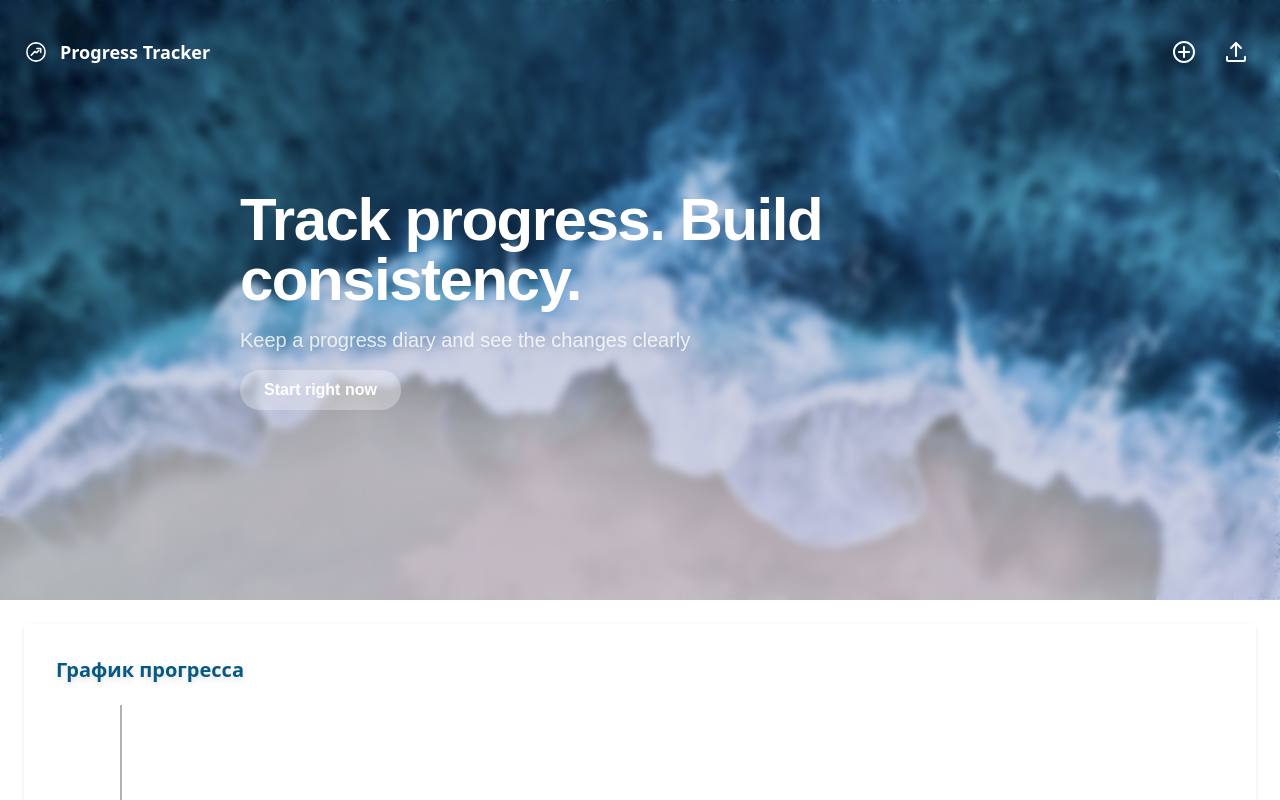
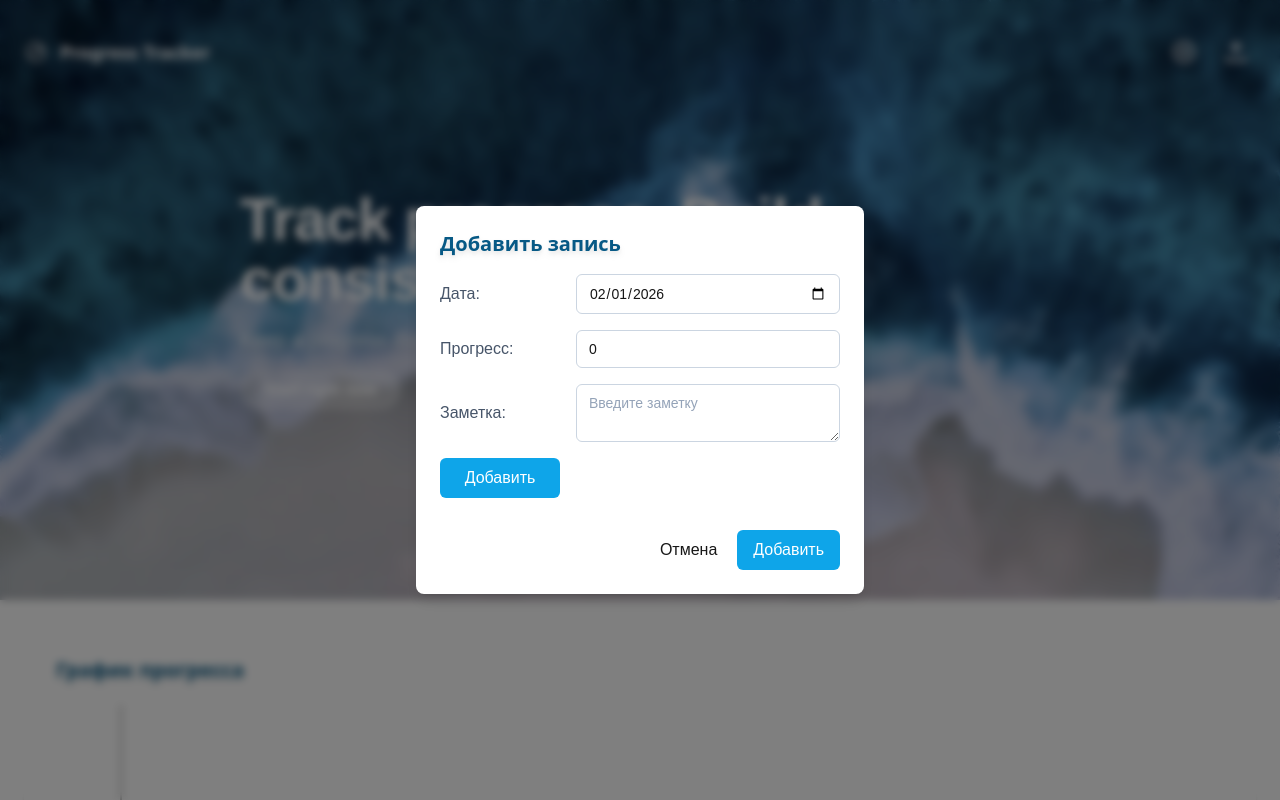
Before and after one commit to KuzeKrott/progress-tracker, a Next.js app: page / in a window 1280 px wide. Both pictures are taken after a click on the button 1184 px from the left and 52 px from the top of the page. Shown: the top 800 px of the page. Built offline with nearby package versions, Linux system fonts and the light colour scheme.

Commit message:
add modal and move form there fix some styles

```diff
--- a/src/app/globals.css
+++ b/src/app/globals.css
@@ -11,7 +11,7 @@
   /* Inputs */
   .input {
     @apply w-full border border-slate-300 rounded-md px-3 py-2 text-sm;
-    @apply focus:outline-none focus:ring-2 focus:ring-blue-600;
+    @apply focus:outline-none focus:ring-2 focus:ring-sky-600;
     @apply placeholder:text-slate-400;
   }
 
@@ -22,6 +22,11 @@
   .text-primary {
     @apply text-sky-800 font-bold font-sans mb-4 text-lg md:text-xl drop-shadow-md;
   }
+
+  .text-button {
+    @apply text-sky-800 font-bold font-sans text-base drop-shadow-md;
+  }
+
   .error-text {
     @apply text-red-500 text-sm mt-1;
   }
@@ -32,8 +37,8 @@
 
   /* Buttons */
   .btn-primary {
-    @apply bg-blue-600 text-white px-4 py-2 rounded-md;
-    @apply hover:bg-blue-700 transition;
+    @apply bg-sky-500 text-white px-4 py-2 rounded-md;
+    @apply hover:bg-sky-600 transition;
   }
 
   .span-btn-secondary {
--- a/src/app/page.tsx
+++ b/src/app/page.tsx
@@ -5,16 +5,18 @@ import ProgressChart from "@/components/ProgressChart";
 import EntriesList from "@/components/EntriesList";
 import Header from "@/components/Header";
 import HeroText from "@/components/HeroText";
+import Modal from "@/components/Modal";
+import { useState } from "react";
 
 export default function Home() {
+  const [isFormOpen, setIsFormOpen] = useState(false);
   return (
     <main className="">
       {/* HERO */}
       <section className="relative h-[600px]">
-        {/* background image */}
         <div className="absolute inset-0 bg-[url('/img/ocean1.jpg')] bg-cover bg-center bg-fixed" />
         <div className="absolute inset-0 bg-black/10 backdrop-blur-sm" />
-        <Header />
+        <Header onAddClick={() => setIsFormOpen(true)} />
         <HeroText />
       </section>
 
@@ -28,10 +30,6 @@ export default function Home() {
             <h2 className="text-primary">График прогресса</h2>
             <ProgressChart />
           </div>
-
-          <div className="bg-white md:col-span-1 p-4 rounded shadow">
-            <ProgressForm />
-          </div>
         </div>
 
         <div className="bg-white p-6 rounded shadow">
@@ -39,6 +37,11 @@ export default function Home() {
           <EntriesList />
         </div>
       </div>
+
+      <Modal isOpen={isFormOpen} onClose={() => setIsFormOpen(false)}>
+        <h2 className="text-primary">Добавить запись</h2>
+        <ProgressForm onCancel={() => setIsFormOpen(false)} />
+      </Modal>
     </main>
   );
 }
--- a/src/components/EntriesList.tsx
+++ b/src/components/EntriesList.tsx
@@ -2,13 +2,22 @@
 
 import { useEntries } from "@/hooks/useEntries";
 import { useSortedEntries, SortOrder } from "@/hooks/useSortedEntries";
-import { useState } from "react";
+import { useState, useMemo } from "react";
+
+const ITEMS_PER_PAGE = 5;
 
 export default function EntriesList() {
   const { data = [], isLoading } = useEntries();
   const [sortOrder, setSortOrder] = useState<SortOrder>("desc");
+  const [currentPage, setCurrentPage] = useState(1);
 
   const sortedEntries = useSortedEntries(data, sortOrder);
+  const totalPages = Math.ceil(sortedEntries.length / ITEMS_PER_PAGE);
+  const paginatedEntries = useMemo(() => {
+    const start = (currentPage - 1) * ITEMS_PER_PAGE;
+    const end = start + ITEMS_PER_PAGE;
+    return sortedEntries.slice(start, end);
+  }, [sortedEntries, currentPage]);
 
   if (isLoading) {
     return <p className="text-slate-500">Загрузка заметок...</p>;
@@ -29,11 +38,11 @@ export default function EntriesList() {
       </div>
 
       {/* СПИСОК */}
-      {sortedEntries.length === 0 ? (
+      {paginatedEntries.length === 0 ? (
         <p className="text-slate-500">Записей нет</p>
       ) : (
         <div className="space-y-3">
-          {sortedEntries.map((entry) => (
+          {paginatedEntries.map((entry) => (
             <div
               key={entry.date}
               className="border border-slate-200 rounded p-3"
@@ -50,6 +59,46 @@ export default function EntriesList() {
           ))}
         </div>
       )}
+      {/* ПАГИНАЦИЯ */}
+      {totalPages > 1 && (
+        <div className="flex justify-center pt-4">
+          <div className="justify-center">
+            <button
+              className="h-8 w-8 p-2 text-sky-500"
+              disabled={currentPage === 1}
+              onClick={() => setCurrentPage((p) => p - 1)}
+            >
+              ←
+            </button>
+
+            {Array.from({ length: totalPages }).map((_, i) => {
+              const page = i + 1;
+              return (
+                <button
+                  key={page}
+                  onClick={() => setCurrentPage(page)}
+                  className={`text-button justify-center pt-4 pb-4 p-1
+                  ${
+                    page === currentPage
+                      ? "bg-primary "
+                      : "bg-primary text-sky-500"
+                  }`}
+                >
+                  {page}
+                </button>
+              );
+            })}
+
+            <button
+              className={"h-8 w-8 p-2 text-sky-500"}
+              disabled={currentPage === totalPages}
+              onClick={() => setCurrentPage((p) => p + 1)}
+            >
+              →
+            </button>
+          </div>
+        </div>
+      )}
     </div>
   );
 }
--- a/src/components/Header.tsx
+++ b/src/components/Header.tsx
@@ -3,7 +3,11 @@ import Image from "next/image";
 import { exportToExcel } from "@/utils/exportExcel";
 import { useEntries } from "@/hooks/useEntries";
 
-export default function Header() {
+type HeaderProps = {
+  onAddClick: () => void;
+};
+
+export default function Header({ onAddClick }: HeaderProps) {
   const { data = [] } = useEntries();
   return (
     <header className="absolute top-0 left-0 right-0 w-full z-20">
@@ -24,7 +28,7 @@ export default function Header() {
 
           <div className="flex items-center gap-3">
             <div className="relative group">
-              <button className="btn-secondary">
+              <button className="btn-secondary" onClick={onAddClick}>
                 <Image
                   src="/plus-circle.svg"
                   alt="Add entry"
--- /dev/null
+++ b/src/components/Modal.tsx
@@ -0,0 +1,27 @@
+"use client";
+
+import { ReactNode } from "react";
+
+type ModalProps = {
+  isOpen: boolean;
+  onClose: () => void;
+  children: ReactNode;
+};
+
+export default function Modal({ isOpen, onClose, children }: ModalProps) {
+  if (!isOpen) return null;
+
+  return (
+    <div
+      className="fixed inset-0 z-50 flex items-center justify-center bg-black/50 backdrop-blur-sm"
+      onClick={onClose}
+    >
+      <div
+        className="w-full max-w-md rounded-lg bg-white p-6 shadow-lg"
+        onClick={(e) => e.stopPropagation()}
+      >
+        {children}
+      </div>
+    </div>
+  );
+}
--- a/src/components/ProgressChart.tsx
+++ b/src/components/ProgressChart.tsx
@@ -38,7 +38,7 @@ export default function ProgressChart() {
               }}
               wrapperStyle={{ height: "auto", outline: "none" }}
             />
-            <Line type="monotone" stroke="#0369a1" dataKey="value" />
+            <Line type="monotone" stroke="#0ea5e9" dataKey="value" />
           </LineChart>
         </ResponsiveContainer>
       </div>
--- a/src/components/ProgressForm.tsx
+++ b/src/components/ProgressForm.tsx
@@ -12,6 +12,9 @@ type FormData = {
   value: number;
   notes: string;
 };
+type ProgressFormProps = {
+  onCancel?: () => void;
+};
 
 const today = new Date();
 const tenYearsAgo = new Date();
@@ -20,7 +23,7 @@ const formatDate = (d: Date) => d.toISOString().split("T")[0];
 const todayStr = formatDate(today);
 const tenYearsAgoStr = formatDate(tenYearsAgo);
 
-export default function ProgressForm() {
+export default function ProgressForm({ onCancel }: ProgressFormProps) {
   const { data: entries = [] } = useEntries();
   const { mutate } = useAddEntry();
   const { validateDate } = useValidateDate();
@@ -45,9 +48,7 @@ export default function ProgressForm() {
       setDateError("На эту дату уже есть запись");
       return;
     }
-
     setDateError(null); // очистка ошибки
-
     mutate(formData, {
       onSuccess: () => reset(),
     });
@@ -96,6 +97,16 @@ export default function ProgressForm() {
         <button className="btn-primary" type="submit" disabled={isSubmitting}>
           {isSubmitting ? "Сохраняем..." : "Добавить"}
         </button>
+
+        <div className="col-span-2 flex justify-end gap-3 pt-4">
+          <button type="button" className="btn-secondary" onClick={onCancel}>
+            Отмена
+          </button>
+
+          <button className="btn-primary" type="submit" disabled={isSubmitting}>
+            {isSubmitting ? "Сохраняем..." : "Добавить"}
+          </button>
+        </div>
       </form>
     </div>
   );
```
